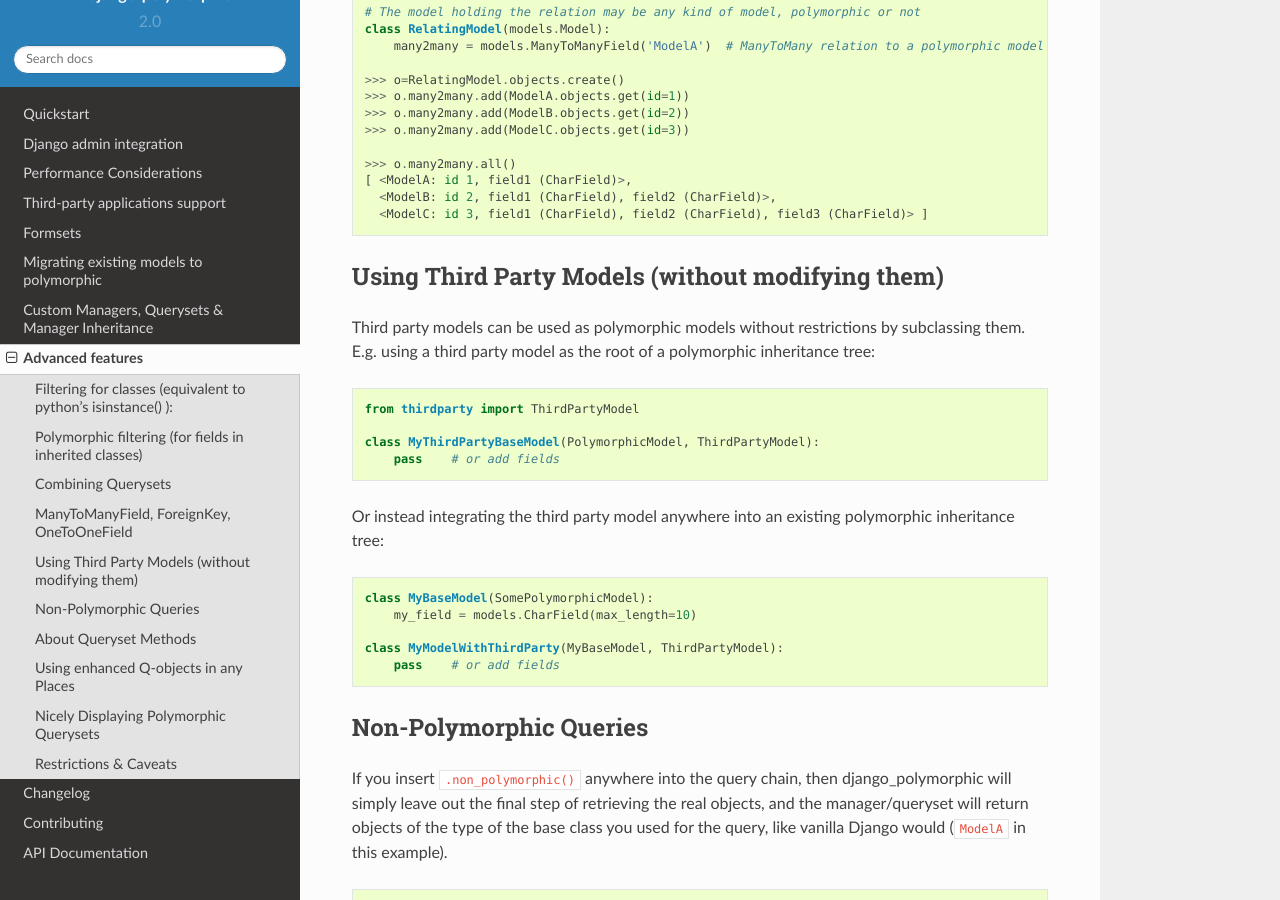
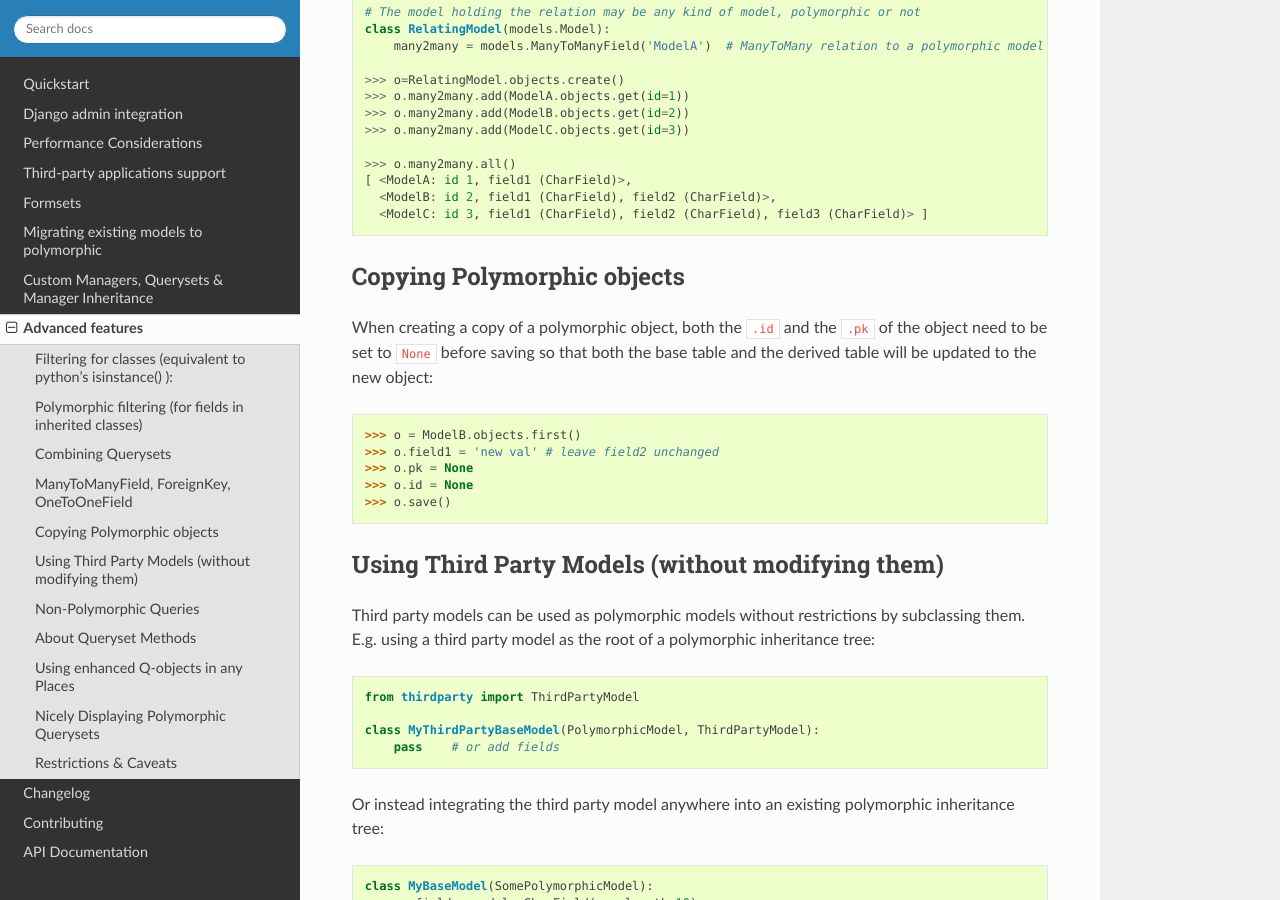
Before and after one commit to jazzband/django-polymorphic, a Sphinx documentation site: the page built from docs/advanced.rst, in a window 1280 px wide and 900 px high, scrolled down 1750 px. Built offline with Sphinx 7.4.7 and the Read the Docs theme 2.0.0, drawn with Linux system fonts in a browser that asks for light colours.

Commit message:
Give an example of copying a polymorphic object

```diff
--- a/docs/advanced.rst
+++ b/docs/advanced.rst
@@ -91,6 +91,20 @@
     [ <ModelA: id 1, field1 (CharField)>,
       <ModelB: id 2, field1 (CharField), field2 (CharField)>,
       <ModelC: id 3, field1 (CharField), field2 (CharField), field3 (CharField)> ]
+
+Copying Polymorphic objects
+---------------------------
+
+When creating a copy of a polymorphic object, both the
+``.id`` and the ``.pk`` of the object need to be set
+to ``None`` before saving so that both the base table
+and the derived table will be updated to the new object::
+
+    >>> o = ModelB.objects.first()
+    >>> o.field1 = 'new val' # leave field2 unchanged
+    >>> o.pk = None
+    >>> o.id = None
+    >>> o.save()
 
 
 Using Third Party Models (without modifying them)
```
